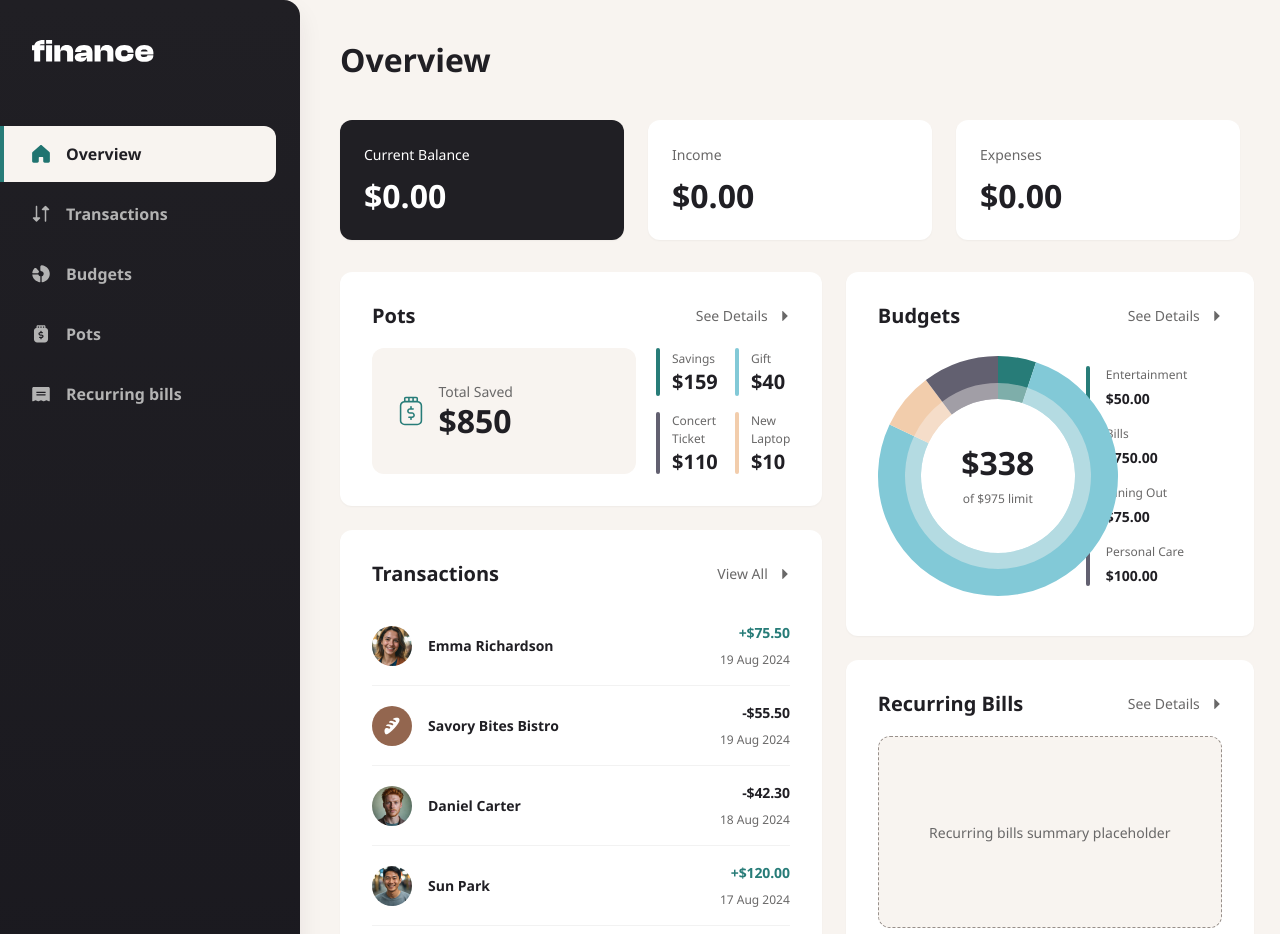
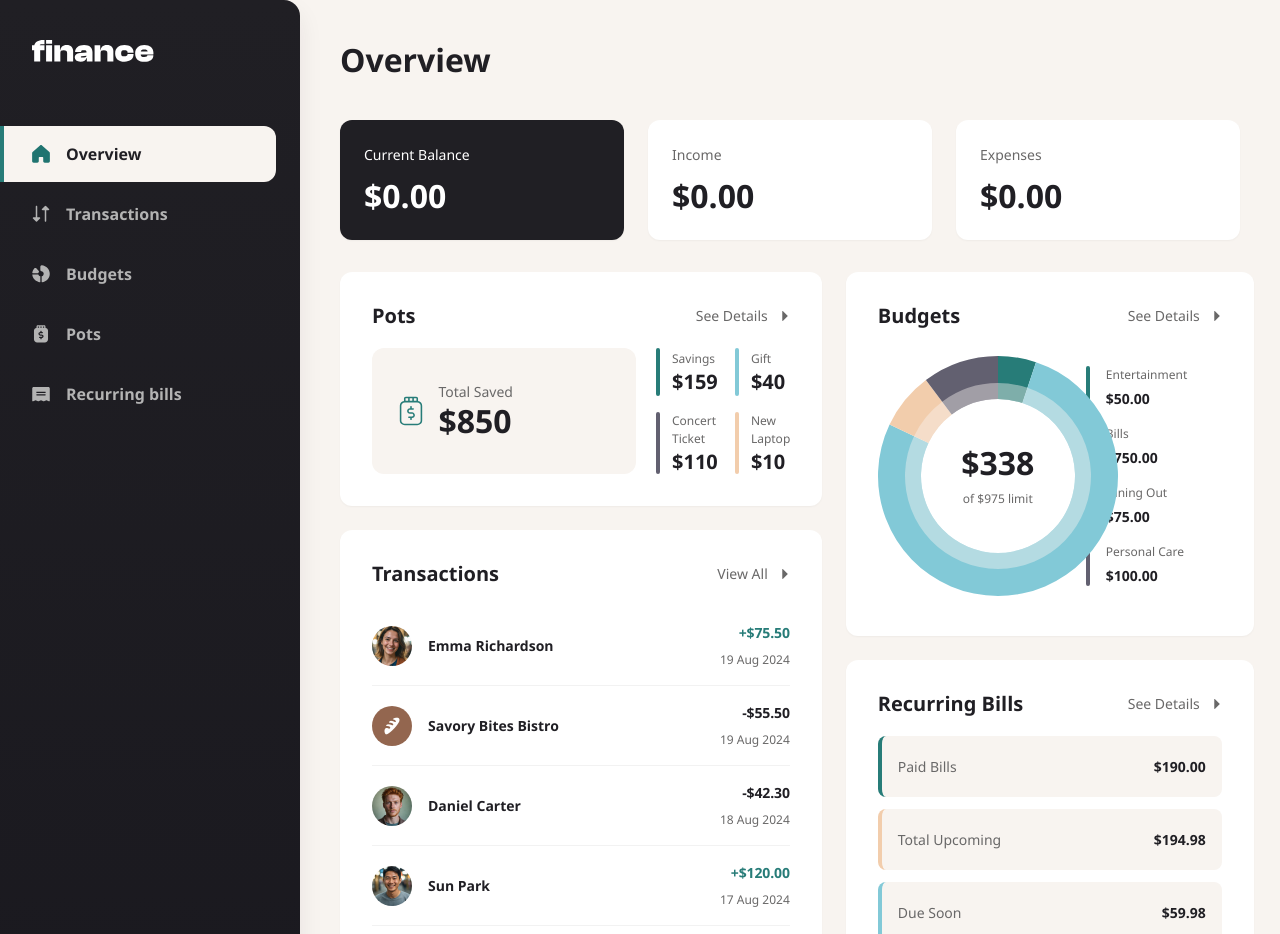
Before and after one commit to dkdurden/finance_helper, a Next.js app in the folder apps/web/: page /overview in a window 1280 px wide. Shown: the top 934 px of the page. Built offline with nearby package versions, Linux system fonts and the light colour scheme.

Commit message:
Add recurring bills overview summary

```diff
--- a/apps/web/src/app/overview/page.module.css
+++ b/apps/web/src/app/overview/page.module.css
@@ -311,6 +311,54 @@
   line-height: var(--text-preset-4-bold-line-height);
 }
 
+.recurringBillsList {
+  display: grid;
+  gap: var(--space-150);
+  width: 100%;
+}
+
+.billSummaryRow {
+  display: flex;
+  align-items: center;
+  justify-content: space-between;
+  gap: var(--space-200);
+  border-left: 0.25rem solid var(--color-green);
+  border-radius: var(--space-100);
+  background: var(--color-beige-100);
+  padding: var(--space-250) var(--space-200);
+}
+
+.billAccentGreen {
+  border-left-color: var(--color-green);
+}
+
+.billAccentGold {
+  border-left-color: var(--color-yellow);
+}
+
+.billAccentCyan {
+  border-left-color: var(--color-cyan);
+}
+
+.billSummaryLabel,
+.billSummaryAmount {
+  margin: 0;
+  font-size: var(--text-preset-4-size);
+  line-height: var(--text-preset-4-line-height);
+}
+
+.billSummaryLabel {
+  color: var(--color-grey-500);
+  font-weight: var(--text-preset-4-weight);
+}
+
+.billSummaryAmount {
+  flex: none;
+  color: var(--color-grey-900);
+  font-weight: var(--text-preset-4-bold-weight);
+  text-align: right;
+}
+
 .placeholderBlock {
   display: grid;
   place-items: center;
@@ -375,6 +423,11 @@
     grid-template-columns: 1fr;
   }
 
+  .billSummaryRow {
+    align-items: start;
+    flex-direction: column;
+  }
+
   .transactionRowContent,
   .transactionIdentity {
     grid-template-columns: 1fr;
--- a/apps/web/src/app/overview/page.tsx
+++ b/apps/web/src/app/overview/page.tsx
@@ -63,6 +63,24 @@ const budgetCategories = [
     name: "Personal Care",
     amount: "$100.00",
     accentClass: styles.budgetAccentNavy,
+  },
+];
+
+const recurringBills = [
+  {
+    label: "Paid Bills",
+    amount: "$190.00",
+    accentClass: styles.billAccentGreen,
+  },
+  {
+    label: "Total Upcoming",
+    amount: "$194.98",
+    accentClass: styles.billAccentGold,
+  },
+  {
+    label: "Due Soon",
+    amount: "$59.98",
+    accentClass: styles.billAccentCyan,
   },
 ];
 
@@ -216,7 +234,15 @@ export default function Home() {
               <h2 className={styles.panelTitle}>Recurring Bills</h2>
               <Button variant="tertiary">See Details</Button>
             </div>
-            <div className={styles.placeholderBlock}>Recurring bills summary placeholder</div>
+
+            <div className={styles.recurringBillsList} aria-label="Recurring bills summary">
+              {recurringBills.map((bill) => (
+                <div className={`${styles.billSummaryRow} ${bill.accentClass}`} key={bill.label}>
+                  <p className={styles.billSummaryLabel}>{bill.label}</p>
+                  <p className={styles.billSummaryAmount}>{bill.amount}</p>
+                </div>
+              ))}
+            </div>
           </section>
         </div>
       </section>
```
